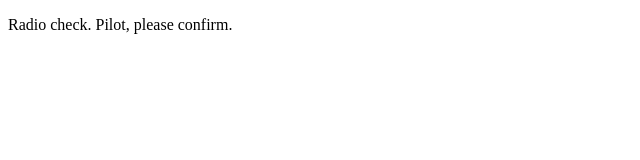
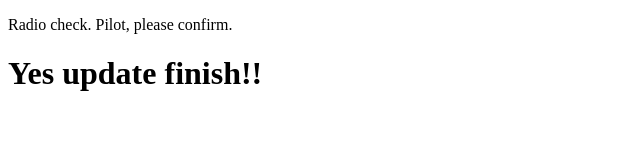
Before and after one commit to Ogunite/communication-log, a plain HTML site: page index.html in a window 1280 px wide. Shown: the whole page, without its empty margins (0-640 px from the left). Drawn offline with Linux system fonts and the light colour scheme.

Commit message:
update complete

```diff
--- a/index.html
+++ b/index.html
@@ -2,5 +2,6 @@
 <html>
    <body>
       <p>Radio check. Pilot, please confirm.</p>
+      <h1> Yes update finish!!</h1>
    </body>
 </html>
```
